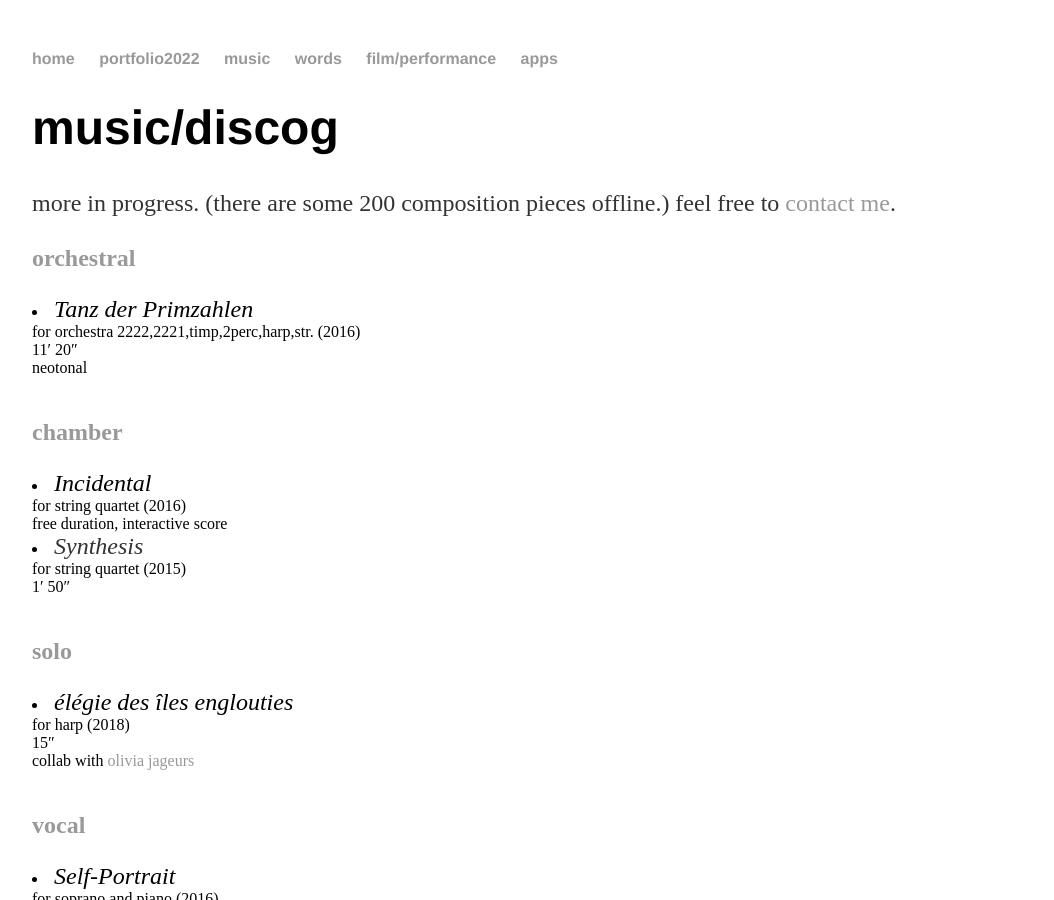
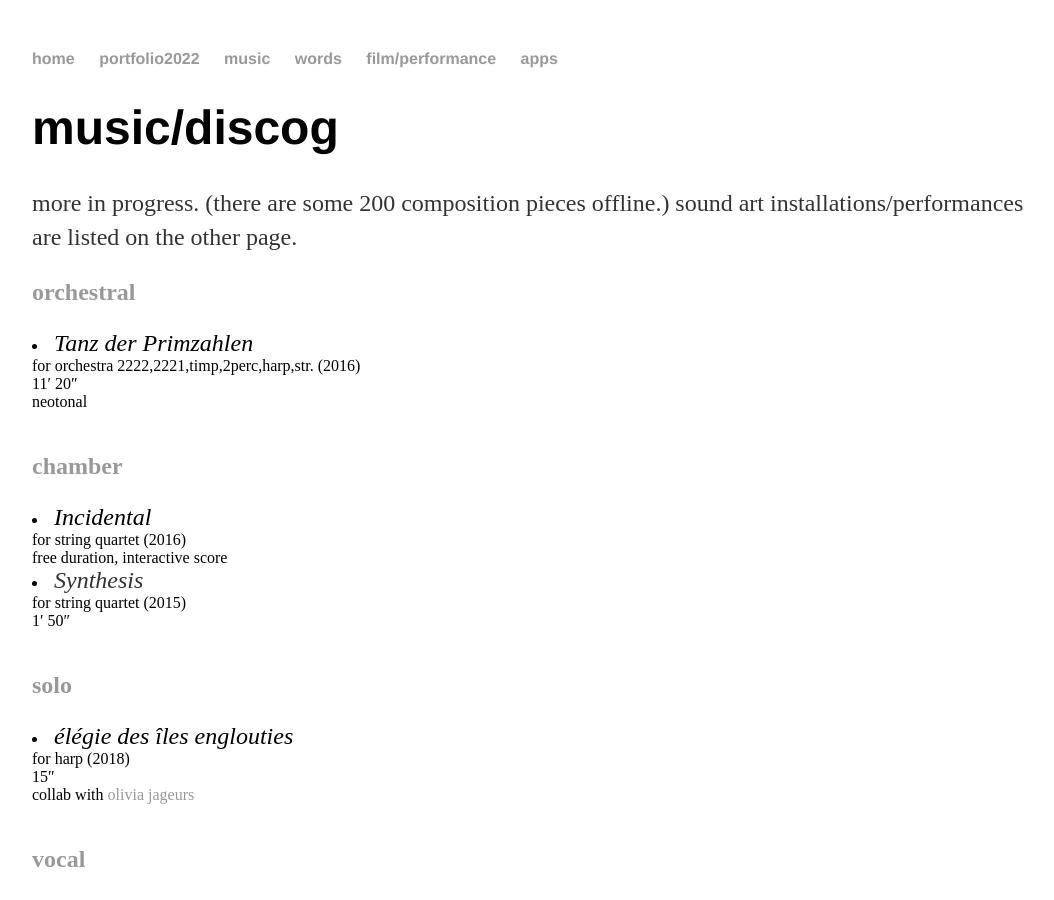
Before and after one commit to maksuihin/maksuihin.github.io, a Jekyll site: the page built from music.html, in a window 1280 px wide and 900 px high. Shown: the whole window, without its empty margins (96-1150 px from the left). Built offline with Jekyll 4.4.1, drawn with Linux system fonts in a browser that asks for light colours.

Commit message:
Update music.html

```diff
--- a/music.html
+++ b/music.html
@@ -7,7 +7,7 @@ title: Sui-hin Mak music/discog
 			<h1>music/discog</h1>
 			<p>more in progress.
 				(there are some 200 composition pieces offline.)
-				feel free to <a href="/contact">contact me</a>.</p>
+				sound art installations/performances are listed on the other page.</p>
 
 
 			<p><h2>orchestral</h2></p><u1>
```
